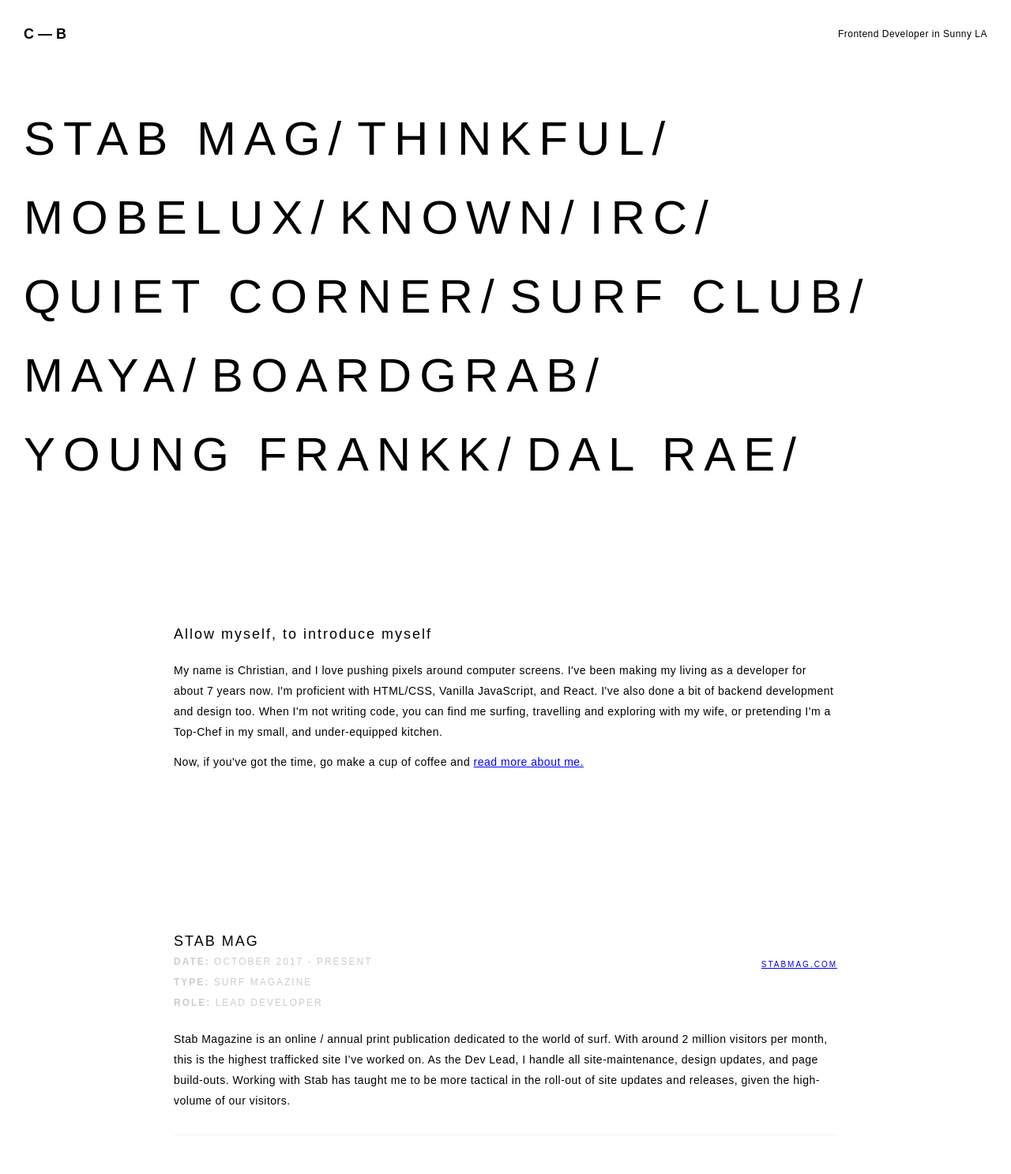
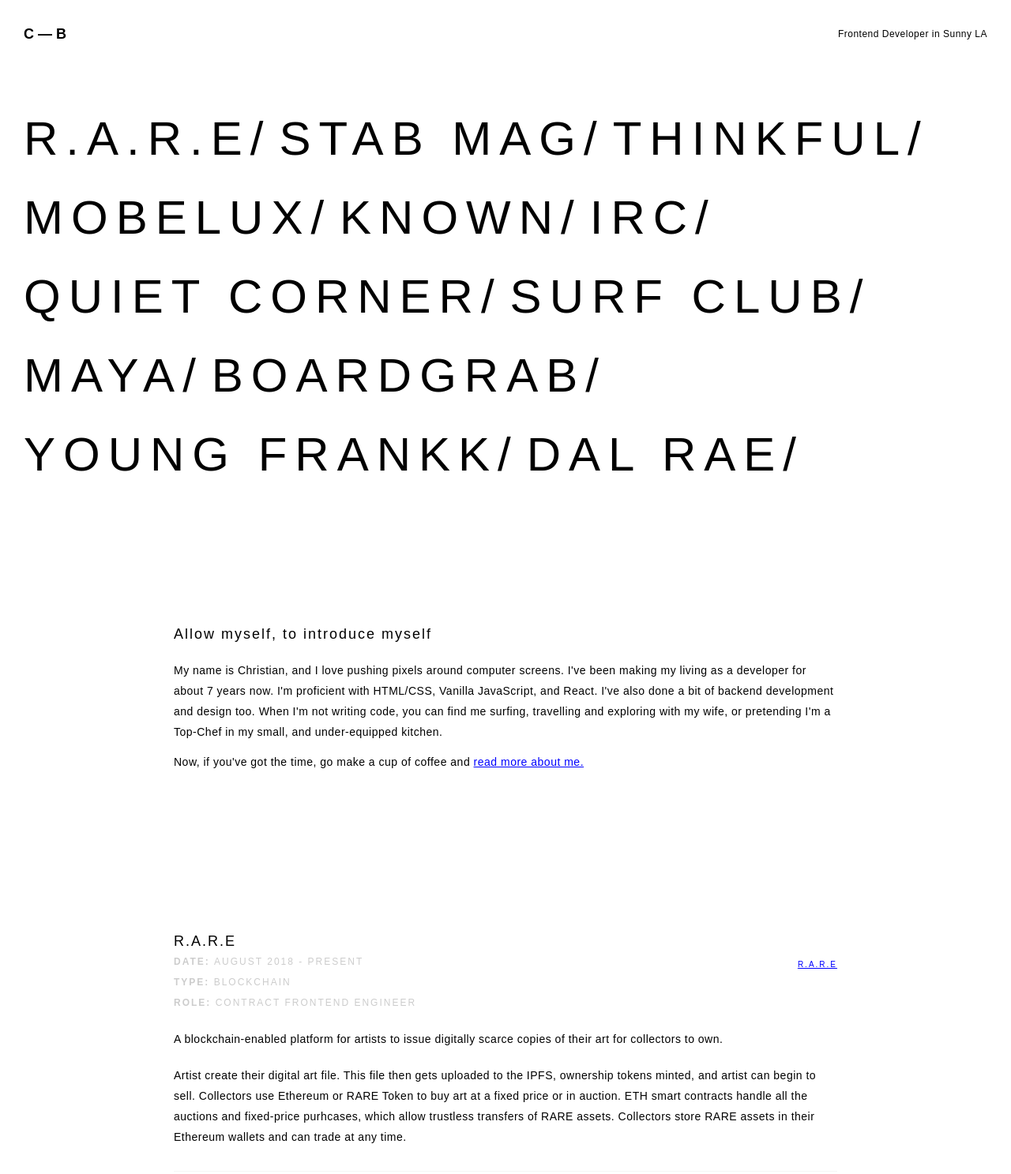
Before and after one commit to WebD00D/my-work, a Gatsby site: page / in a window 1280 px wide. Shown: the top 1487 px of the page at 79% size. Built offline with nearby package versions, Linux system fonts and the light colour scheme; Gatsby itself is replaced by a stand-in of ours; some icons are missing.

Commit message:
adds RARE to portfolio

```diff
--- a/src/pages/index.js
+++ b/src/pages/index.js
@@ -17,6 +17,10 @@
 
         <div className="ht-100p fx fx-col fx-c">
           <div style={{ display: 'flex', flexWrap: 'wrap' }}>
+           <a href="#rare" className="section-link">
+              R.A.R.E/
+            </a>
+
             <a href="#stab" className="section-link">
               STAB MAG/
             </a>
@@ -82,6 +86,18 @@
           </div>
         </div>
 
+   <Work
+          id="rare"
+          project="R.A.R.E"
+          timeline="August 2018 - Present"
+          projectType="Blockchain"
+          siteLink="https://rareart.io/"
+          siteLinkTitle="R.A.R.E"
+          paragraphOne="A blockchain-enabled platform for artists to
+          issue digitally scarce copies of their art for collectors to own."
+          paragraphTwo="Artist create their digital art file. This file then gets uploaded to the IPFS, ownership tokens minted, and artist can begin to sell. Collectors use Ethereum or RARE Token to buy art at a fixed price or in auction. ETH smart contracts handle all the auctions and fixed-price purhcases, which allow trustless transfers of RARE assets. Collectors store RARE assets in their Ethereum wallets and can trade at any time."
+          role="Contract Frontend Engineer"
+        />
         <Work
           id="stab"
           project="Stab Mag"
```
